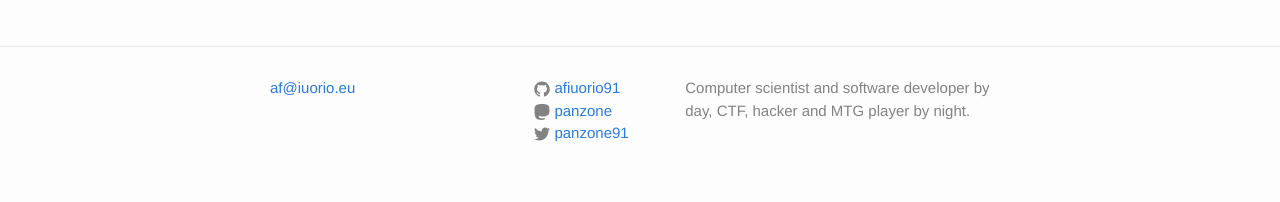
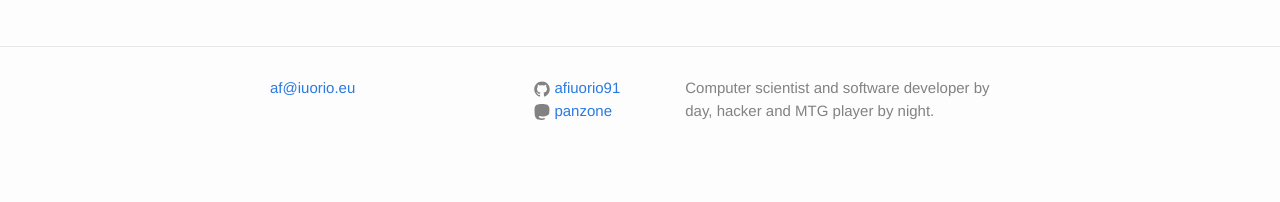
Before and after one commit to panzone91/panzone91.github.io, a Jekyll site: the page built from index.html, in a window 1280 px wide. Shown: the part 736-938 px from the top of the page. Built offline with Jekyll 4.4.1, drawn with Linux system fonts in a browser that asks for light colours.

Commit message:
Rimosso twitter

```diff
--- a/_config.yml
+++ b/_config.yml
@@ -11,12 +11,11 @@ title: Andrea Francesco Iuorio
 email_personal: af@iuorio.eu
 description: > # this means to ignore newlines until "baseurl:"
   Computer scientist and software developer by day,
-  CTF, hacker and MTG player by night.
+  hacker and MTG player by night.
 baseurl: "" # the subpath of your site, e.g. /blog
 url: "https://af.iuorio.eu" # the base hostname & protocol for your site
 github_username: afiuorio91
 mastodon_username: panzone
-twitter_username: panzone91
 
 # Build settings
 markdown: kramdown
```
